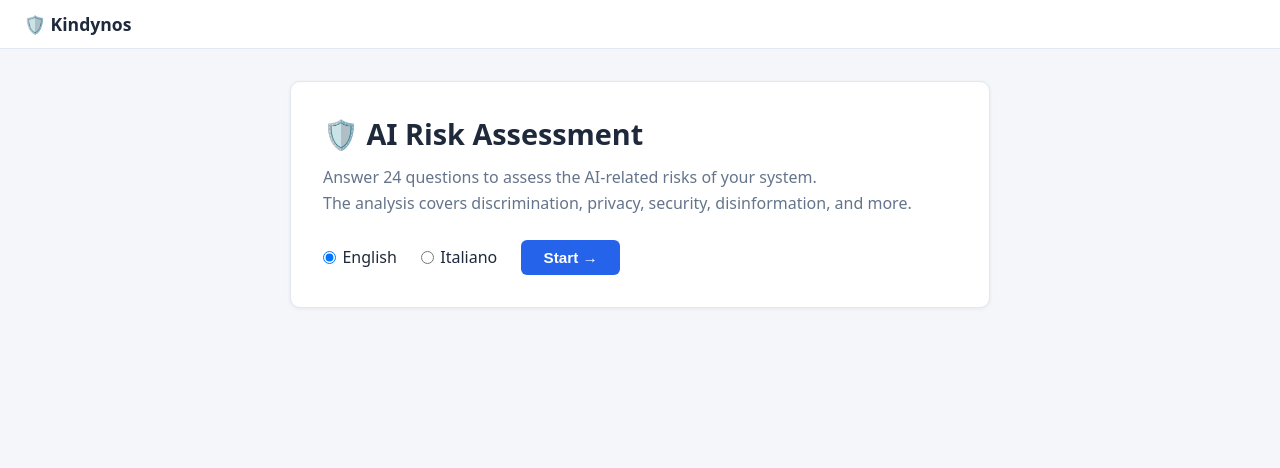
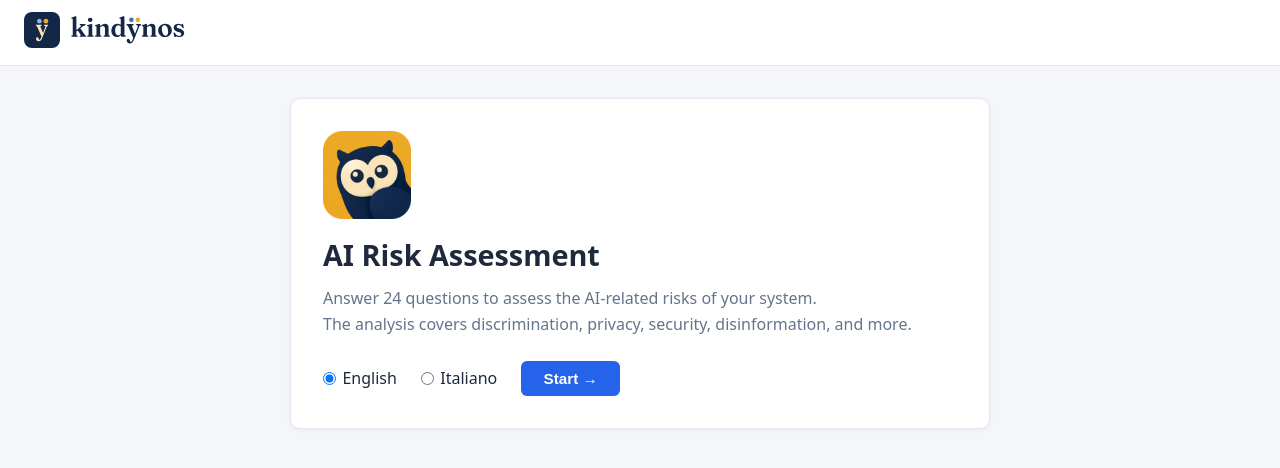
Before and after one commit to 6MicheleStingo9/AREA, a FastAPI app: page / in a window 1280 px wide. Shown: the top 468 px of the page. Run offline with FastAPI, Linux system fonts and the light colour scheme.

Commit message:
brand: the logo in the web interface and in the report
The mark and the wordmark replace the 🛡️ emoji: the web header shows both, the
report puts the mark before its title, and both use the mark as their favicon.
utils/brand.py reads them from files/img/brand/ and the pages inline the SVG, so
the standalone report keeps its logo offline and the web app needs no copy among
its static files; without the files the pages simply show no logo. The welcome
page shows the owl mascot, served from /brand. The wordmark's accessible name is
now "Kindynos". The shield next to "Mitigation" in the report stays: there it is
an icon, not the logo.

Co-Authored-By: Claude Opus 5.5 <noreply@anthropic.com>

```diff
--- a/agents/report_generator/html_generator.py
+++ b/agents/report_generator/html_generator.py
@@ -9,6 +9,7 @@ from typing import Dict, Any
 from jinja2 import Environment, FileSystemLoader
 
 from .chart_data_builder import prepare_chart_data, build_risk_table_data
+from utils import brand
 
 
 REPORT_DIR = Path(__file__).parent.parent.parent / "files" / "reports"
@@ -172,6 +173,8 @@ def generate_html_report(
         plotly_content=load_vendor("plotly-2.27.0.min.js"),
         jszip_content=load_vendor("jszip-3.10.1.min.js"),
         language=language,
+        brand_mark=brand.svg("kindynos-mark"),
+        favicon=brand.favicon(),
     )
 
     try:
--- a/agents/report_generator/templates/report_template.html
+++ b/agents/report_generator/templates/report_template.html
@@ -8,6 +8,7 @@
     <meta charset="UTF-8">
     <meta name="viewport" content="width=device-width, initial-scale=1.0">
     <title>{{ translations.page_title }}</title>
+    {% if favicon %}<link rel="icon" href="{{ favicon }}">{% endif %}
     {% if plotly_content %}<script>{{ plotly_content }}</script>{% else %}<script src="https://cdn.plot.ly/plotly-2.27.0.min.js"></script>{% endif %}
     <style>
 {{ css_content }}
@@ -16,7 +17,7 @@
 <body>
     <div class="container">
         <header>
-            <h1>🛡️ {{ translations.page_title }}</h1>
+            <h1>{% if brand_mark %}<span class="report-mark" aria-hidden="true">{{ brand_mark }}</span>{% else %}🛡️ {% endif %}{{ translations.page_title }}</h1>
             <h2>{{ translations.page_subtitle }}</h2>
             <div class="report-meta-actions">
                 <div class="report-links">
--- a/api/main.py
+++ b/api/main.py
@@ -8,6 +8,7 @@ from agents.causality_analyzer import laya_classifier
 from agents.causality_analyzer.causality_risk_analyzer_agent import causality_backend
 from api.routes_quiz import router as quiz_router
 from api.routes_run import router as run_router
+from utils import brand
 from utils.utils import create_logger
 
 _logger = create_logger("api")
@@ -40,6 +41,8 @@ app.mount(
     StaticFiles(directory=str(Path(__file__).parent / "static")),
     name="static",
 )
+# The logo files (files/img/brand/): the welcome page shows the owl mascot
+app.mount("/brand", StaticFiles(directory=str(brand.BRAND_DIR), check_dir=False), name="brand")
 
 app.include_router(quiz_router)
 app.include_router(run_router)
--- a/api/routes_quiz.py
+++ b/api/routes_quiz.py
@@ -17,9 +17,16 @@ from quiz.logic import (
     validate_answer,
 )
 from quiz.translations import t
+from utils import brand
 
 TEMPLATES_DIR = Path(__file__).parent / "templates"
 templates = Jinja2Templates(directory=str(TEMPLATES_DIR))
+# The logo of every page (base.html): the mark, the wordmark and the favicon
+templates.env.globals.update(
+    brand_mark=brand.svg("kindynos-mark"),
+    brand_wordmark=brand.svg("kindynos-wordmark-light"),
+    brand_favicon=brand.favicon(),
+)
 
 router = APIRouter()
 
--- a/api/static/quiz.css
+++ b/api/static/quiz.css
@@ -27,7 +27,10 @@ header {
   border-bottom: 1px solid var(--border);
   padding: 0.75rem 1.5rem;
 }
-.logo { font-weight: 700; font-size: 1.1rem; }
+.logo { display: inline-flex; align-items: center; gap: 0.5rem; font-weight: 700; font-size: 1.1rem; }
+.logo svg { display: block; width: auto; height: 2.1rem; }
+.logo .logo-mark svg { height: 2.25rem; }
+.welcome-owl { display: block; margin-bottom: 1rem; }
 
 main {
   flex: 1;
--- a/api/templates/base.html
+++ b/api/templates/base.html
@@ -4,12 +4,15 @@
   <meta charset="utf-8">
   <meta name="viewport" content="width=device-width, initial-scale=1">
   <title>{% block title %}Kindynos — AI Risk Assessment{% endblock %}</title>
+  {% if brand_favicon %}<link rel="icon" href="{{ brand_favicon }}">{% endif %}
   <link rel="stylesheet" href="/static/quiz.css">
   <script src="/static/htmx.min.js" defer></script>
 </head>
 <body>
   <header>
-    <span class="logo">🛡️ Kindynos</span>
+    <span class="logo">
+      {% if brand_wordmark %}<span class="logo-mark" aria-hidden="true">{{ brand_mark | safe }}</span>{{ brand_wordmark | safe }}{% else %}Kindynos{% endif %}
+    </span>
   </header>
   <main>
     {% block content %}{% endblock %}
--- a/api/templates/welcome.html
+++ b/api/templates/welcome.html
@@ -4,7 +4,8 @@
 
 {% block content %}
 <div class="card welcome">
-  <h1>🛡️ AI Risk Assessment</h1>
+  <img class="welcome-owl" src="/brand/kindynos-owl.png" alt="" width="88" height="88">
+  <h1>AI Risk Assessment</h1>
   <p class="lead">
     Answer 24 questions to assess the AI-related risks of your system.<br>
     The analysis covers discrimination, privacy, security, disinformation, and more.
--- a/files/img/brand/make_brand.py
+++ b/files/img/brand/make_brand.py
@@ -165,7 +165,7 @@ def main() -> None:
     word = Face(font_path, WORD_AXES)
     word_parts = word.line(WORD)
     for theme, colors in THEMES.items():
-        (out / f"kindynos-wordmark-{theme}.svg").write_text(text_svg(word, word_parts, colors, "kindÿnos", 120, 14), encoding="utf-8")
+        (out / f"kindynos-wordmark-{theme}.svg").write_text(text_svg(word, word_parts, colors, "Kindynos", 120, 14), encoding="utf-8")
     (out / "kindynos-mark.svg").write_text(mark_svg(word), encoding="utf-8")
     tag = Face(font_path, TAGLINE_AXES)
     leading = 1.35 * tag.hb.face.upem
```
Also changed, not shown: agents/report_generator/styles/base.css (+15 -0 lines), tests/test_brand.py (added, +50 -0 lines), utils/brand.py (added, +28 -0 lines), files/img/brand/README.md, files/img/brand/kindynos-wordmark-dark.svg, files/img/brand/kindynos-wordmark-light.svg.
